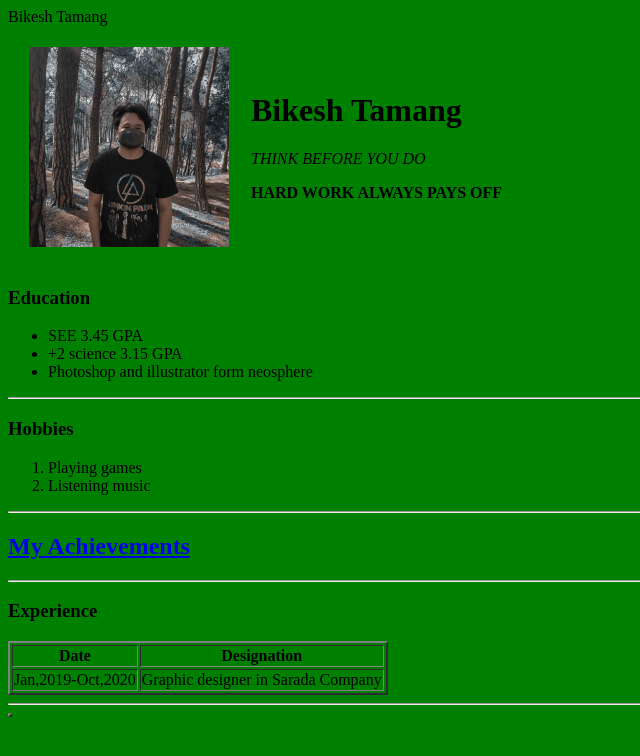
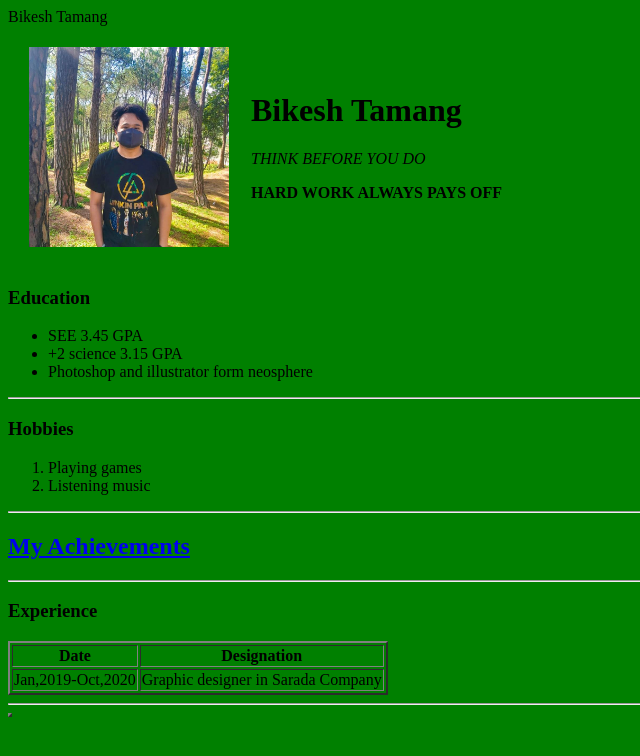
Before and after one commit to bikeshtamang1/bikeshwebsite1, a plain HTML site: page index.html in a window 1280 px wide. Shown: the whole page, without its empty margins (0-640 px from the left). Drawn offline with Linux system fonts and the light colour scheme; files whose address does not match are found by name.

Commit message:
Update index.html

```diff
--- a/index.html
+++ b/index.html
@@ -5,7 +5,7 @@
 <body style="background-color:green">
 <table cellSpacing="20px">
 <tr>
-<td><img src="C:\Users\admin\Documents\bikesh\ok.jpg" width="200px" height="200px">
+<td><img src="./bikesh.jpg" width="200px" height="200px">
 </td>
 <td><h1> Bikesh Tamang </h1>
 <p>
```
